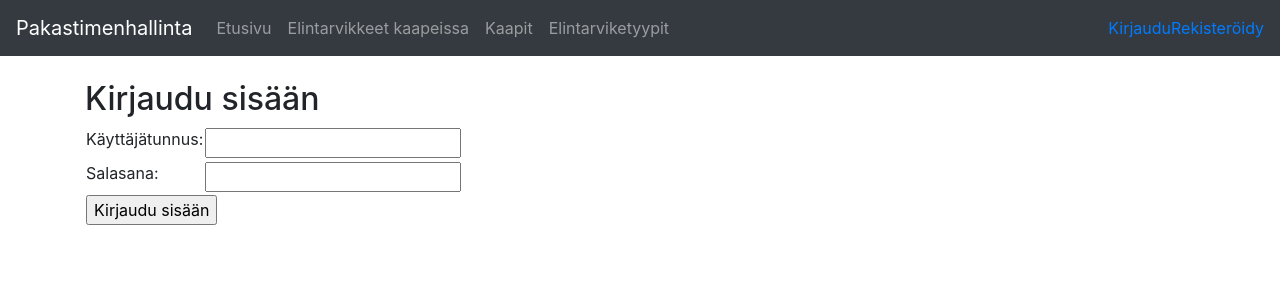
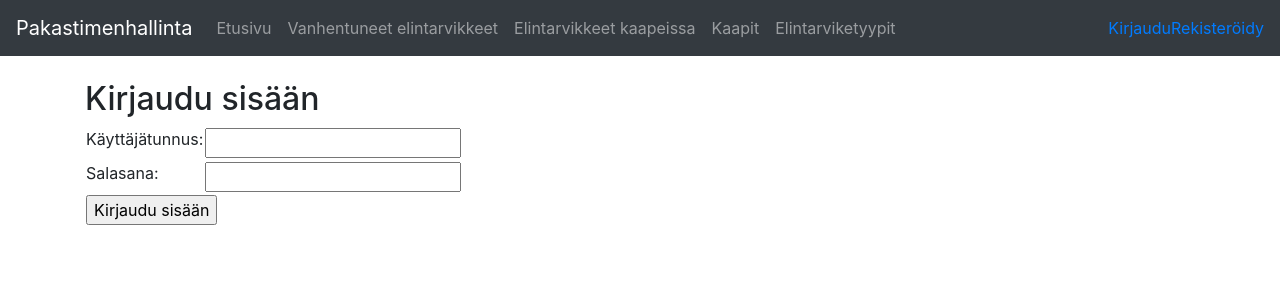
Before and after one commit to lukxsx/PakastimenHallinta, a Flask app: page /auth/kirjaudu in a window 1280 px wide. Shown: the top 300 px of the page. Run offline with Flask 2, Linux system fonts and the light colour scheme; some libraries are stand-ins or nearby versions.

Commit message:
Linkki vanhentuneisiin elintarvikkeisiin navigointipalkkiin

```diff
--- a/application/paivays/views.py
+++ b/application/paivays/views.py
@@ -17,7 +17,7 @@ class Vanhentunut:
         return "" + str(self.pvm.day) + "." + str(self.pvm.month) + "." + str(self.pvm.year)
 
 @app.route("/paivays", methods=["GET"])
-def vanhentuvat():
+def vanhentuneet():
     today = datetime.date.today()
     ek = ElintarvikeKaapissa.query.all()
     vanhentuneet = []
--- a/application/templates/layout.html
+++ b/application/templates/layout.html
@@ -18,6 +18,9 @@
         <ul class="navbar-nav mr-auto">
             <li class="nav-item">
                 <a class="nav-link" href="{{ url_for('index') }} ">Etusivu</a>
+            </li>
+             <li class="nav-item">
+                <a class="nav-link" href="{{ url_for('vanhentuneet') }} ">Vanhentuneet elintarvikkeet</a>
             </li>
             <li class="nav-item">
                 <a class="nav-link" href="{{ url_for('ek_listaus') }} ">Elintarvikkeet kaapeissa</a>
```
